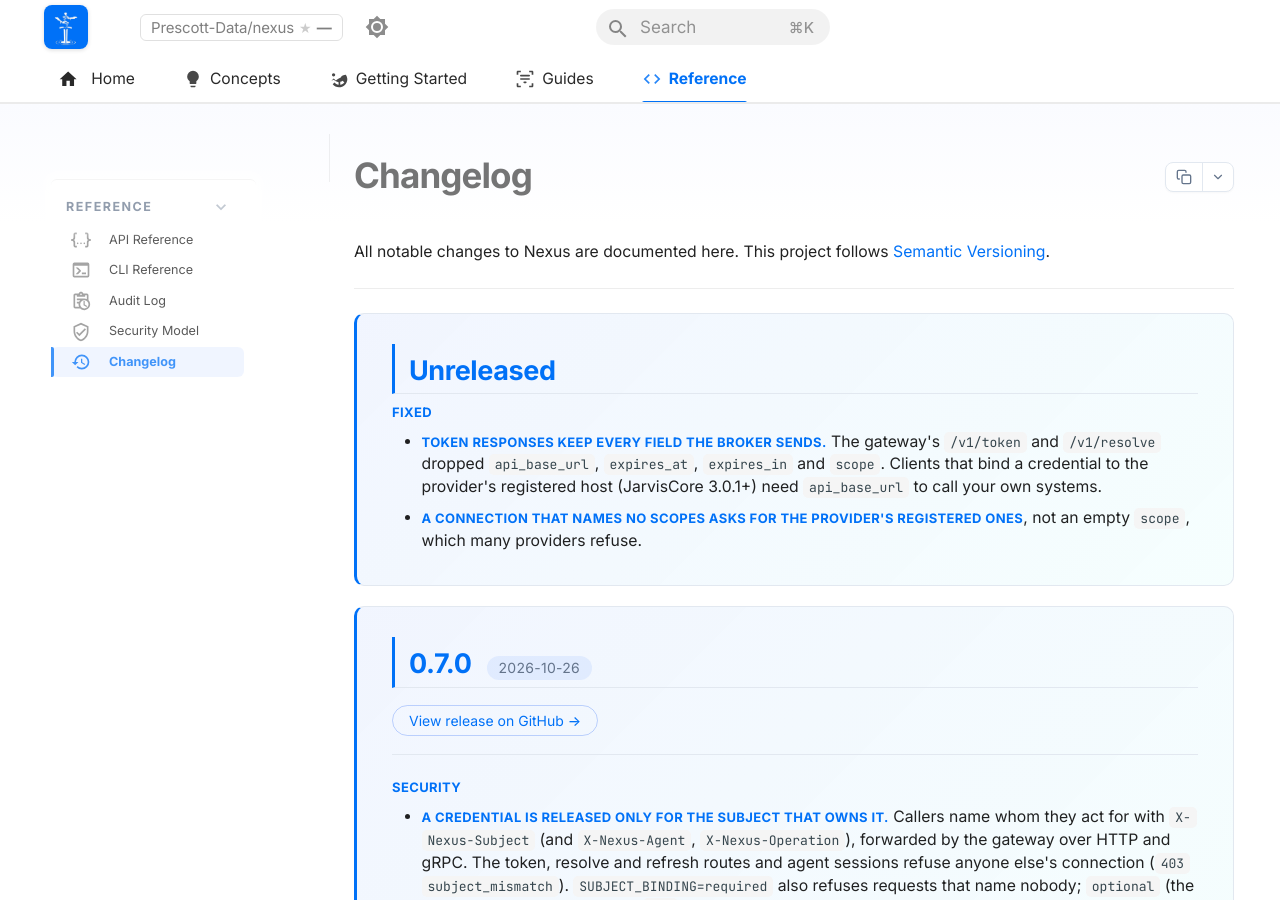
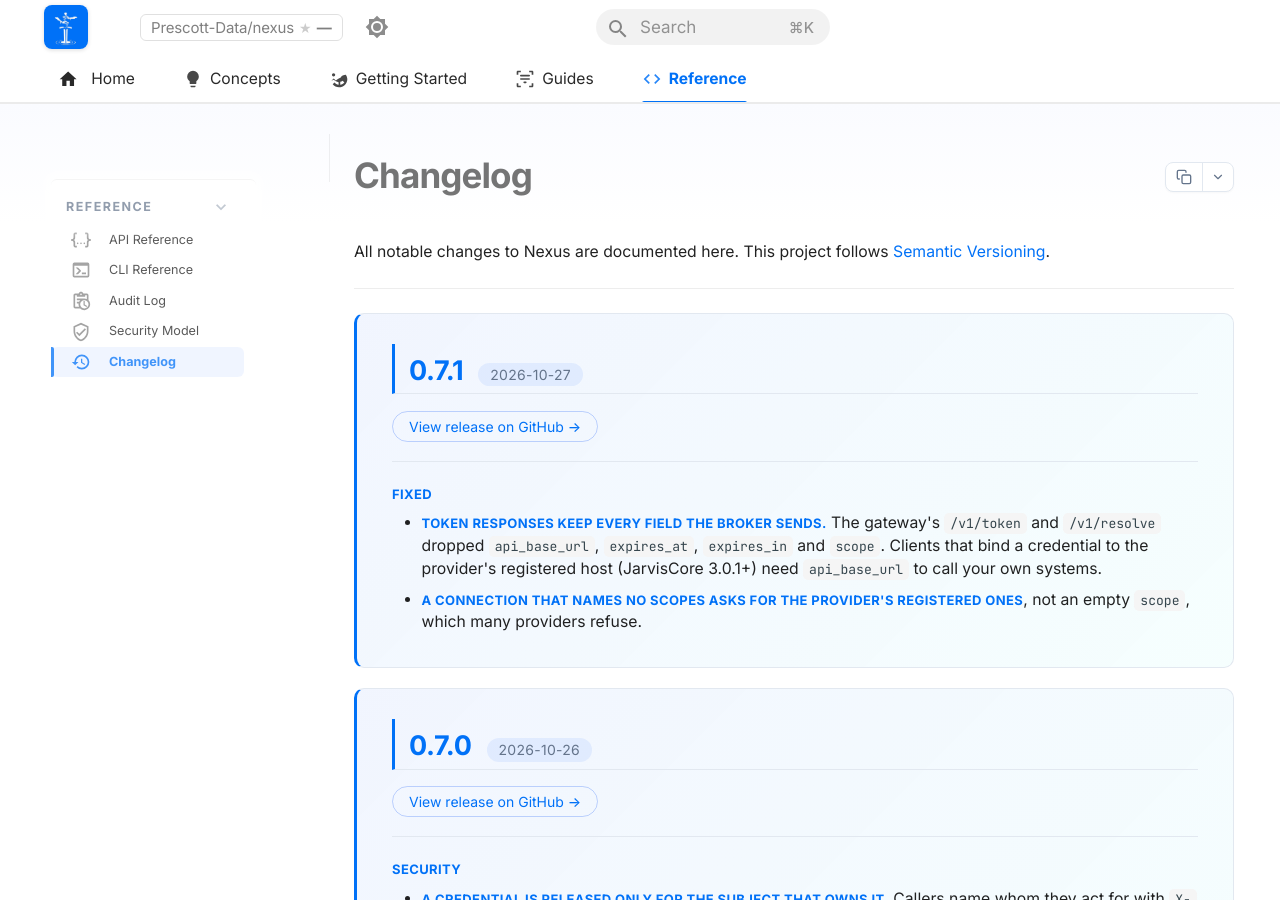
Before and after one commit to Prescott-Data/nexus-framework, an MkDocs documentation site: the page built from docs/CHANGELOG.md, in a window 1280 px wide and 900 px high. Built offline with MkDocs 1.6.1 and Material for MkDocs 9.7.7, drawn with Linux system fonts in a browser that asks for light colours; comment, search, counter and statistics services are not loaded.

Commit message:
release: 0.7.1 (token responses keep every broker field; default consent scopes)
Co-authored-by: Copilot <223556219+Copilot@users.noreply.github.com>

```diff
--- a/docs/CHANGELOG.md
+++ b/docs/CHANGELOG.md
@@ -12,7 +12,11 @@ All notable changes to Nexus are documented here. This project follows [Semantic
 
 <div class="changelog-release" markdown>
 
-## Unreleased
+## 0.7.1 <span class="changelog-date">2026-10-27</span>
+
+<div class="changelog-meta" markdown>
+<a class="changelog-release-link" href="https://github.com/Prescott-Data/nexus-framework/releases/tag/v0.7.1" target="_blank" rel="noopener noreferrer">View release on GitHub →</a>
+</div>
 
 **Fixed**
 
--- a/mkdocs.yml
+++ b/mkdocs.yml
@@ -126,7 +126,7 @@ nav:
 
 
 extra:
-  version: "0.7.0"
+  version: "0.7.1"
   social:
     - icon: material/web
       link: https://developers.prescottdata.io
--- a/openapi.yaml
+++ b/openapi.yaml
@@ -1,7 +1,7 @@
 openapi: 3.0.3
 info:
   title: Nexus Gateway API
-  version: 0.7.0
+  version: 0.7.1
   description: |
     Stable v1 contract for the Nexus Gateway. This spec freezes the agent-facing endpoints.
     Breaking changes require a new major version (e.g., /v2). Additive changes only in v1.
```
Also changed, not shown: 6 other files.
